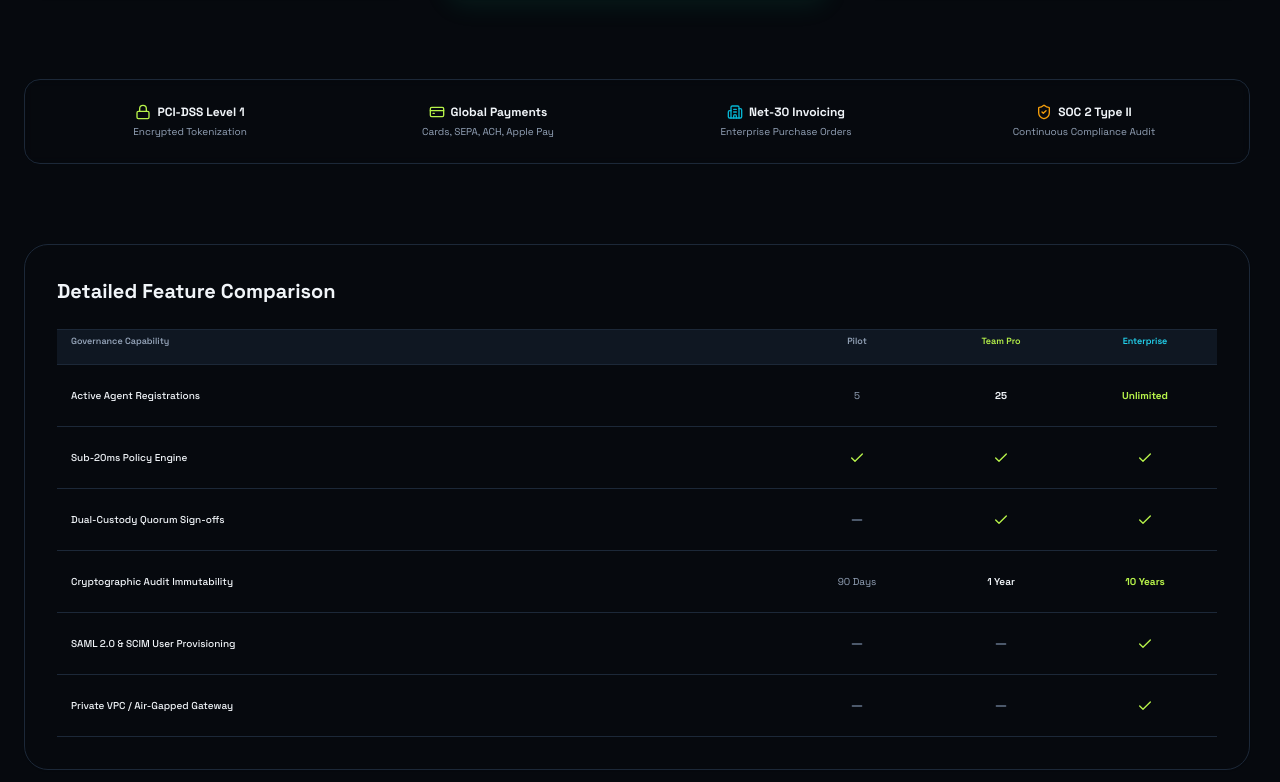
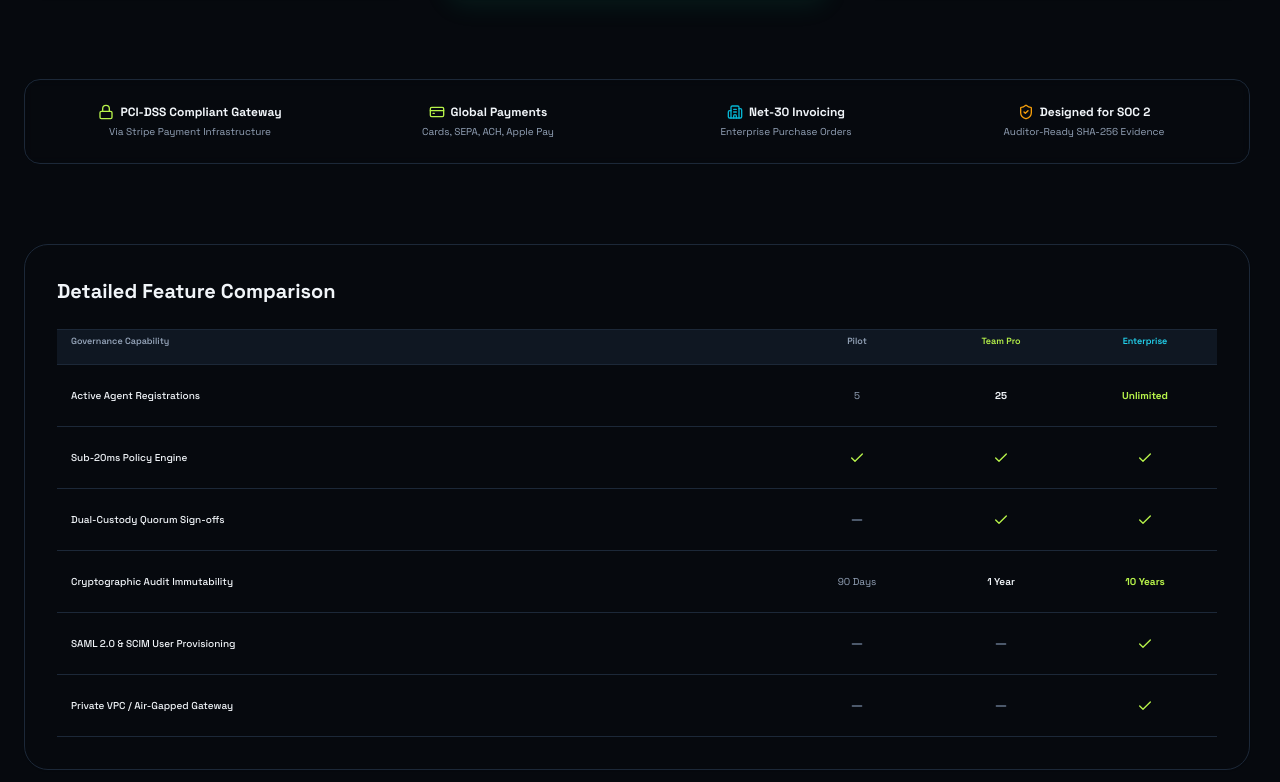
Before and after one commit to dibyandevelops/ai-agent-control-center, a Next.js app: page /pricing in a window 1280 px wide. Shown: the part 1038-1820 px from the top of the page. Built offline with nearby package versions, Linux system fonts and the light colour scheme; no server answers.

Commit message:
feat(compliance): align SOC 2, ISO 27001, and PCI-DSS claims to audit-ready language

```diff
--- a/src/components/dashboard/dialogs/compliance-certificate-dialog.tsx
+++ b/src/components/dashboard/dialogs/compliance-certificate-dialog.tsx
@@ -72,10 +72,10 @@ export function ComplianceCertificateDialog({
             </div>
             <div>
               <h2 className="text-lg font-bold text-sentinel-text">
-                SOC 2 & ISO 27001 Compliance Certificate
+                SOC 2 & ISO 27001 Audit Evidence Export
               </h2>
               <p className="text-xs text-sentinel-muted">
-                Cryptographically signed attestation and tamper-evident hash evidence
+                Cryptographically signed proof and tamper-evident hash evidence designed for SOC 2 & ISO 27001 alignment
               </p>
             </div>
           </div>
@@ -86,7 +86,7 @@ export function ComplianceCertificateDialog({
               </span>
             ) : (
               <span className="hidden sm:inline-flex rounded-full bg-emerald-500/10 border border-emerald-500/25 px-2.5 py-1 text-[10px] font-bold text-emerald-600 dark:text-sentinel-lime uppercase tracking-wider shrink-0">
-                Live Attestation
+                Live Evidence Chain
               </span>
             )
           ) : null}
@@ -96,7 +96,7 @@ export function ComplianceCertificateDialog({
           <div className="py-16 text-center space-y-3">
             <div className="inline-block h-8 w-8 animate-spin rounded-full border-2 border-emerald-500 border-t-transparent dark:border-sentinel-lime" />
             <p className="text-xs font-semibold text-sentinel-muted">
-              Evaluating SHA-256 chain integrity & generating attestation…
+              Evaluating SHA-256 chain integrity & generating audit evidence…
             </p>
           </div>
         ) : certificate ? (
@@ -115,7 +115,7 @@ export function ComplianceCertificateDialog({
                 </div>
               </div>
               <span className="rounded-full bg-emerald-600/20 px-2.5 py-1 text-[11px] font-bold text-emerald-700 dark:text-sentinel-lime uppercase tracking-wider">
-                Audited
+                Audit-Ready
               </span>
             </div>
 
@@ -135,10 +135,10 @@ export function ComplianceCertificateDialog({
 
               <div className="rounded-xl border border-sentinel-line bg-sentinel-canvas p-3">
                 <span className="font-bold text-sentinel-muted uppercase tracking-wider text-[10px]">
-                  Compliance Standard
+                  Target Alignment Standard
                 </span>
                 <p className="mt-1 font-semibold text-sentinel-text">
-                  SOC 2 Type II / ISO 27001 Annex A.12
+                  SOC 2 Type II / ISO 27001 Annex A.12 Alignment
                 </p>
                 <p className="text-[11px] text-sentinel-muted">NIST SP 800-53 AU-9</p>
               </div>
--- a/src/components/dashboard/views/audit-view.tsx
+++ b/src/components/dashboard/views/audit-view.tsx
@@ -34,7 +34,7 @@ function generateDemoComplianceCertificate(auditEvents: AuditEvent[]): Complianc
     certificate: {
       certificateId: certId,
       issuedAt,
-      standard: "SOC 2 Type II (CC6.1, CC6.2) & ISO/IEC 27001:2022 A.12.4",
+      standard: "Designed for SOC 2 Type II (CC6.1, CC6.2) & ISO/IEC 27001:2022 A.12.4 Alignment",
       issuer: "SentinelOps Cryptographic Trust Authority",
       attestationDigest: "sha256:7f83b1657ff1fc53b92dc18148a1d65dfc2d4b1fa3d677284addd200126d9069",
       organization: {
@@ -375,7 +375,7 @@ export function AuditView({
                 className="mt-2 inline-flex items-center gap-1.5 text-xs font-bold text-emerald-700 dark:text-sentinel-lime hover:underline"
               >
                 <Award className="h-3.5 w-3.5" />
-                <span>View & Download Signed SOC 2 Attestation Package</span>
+                <span>View & Download Audit Evidence Package (SOC 2 Aligned)</span>
               </button>
             ) : null}
           </div>
--- a/src/components/landing/approval-demo.tsx
+++ b/src/components/landing/approval-demo.tsx
@@ -174,7 +174,7 @@ export function ApprovalDemo() {
 
   function downloadEvidence() {
     const evidence = {
-      attestationStandard: "SOC 2 Type II & ISO/IEC 27001",
+      attestationStandard: "Designed for SOC 2 Type II & ISO/IEC 27001 Alignment",
       requestId: `req-${activeId}-2026-0727`,
       agent: scenario.agent,
       action: scenario.action,
@@ -386,7 +386,7 @@ export function ApprovalDemo() {
                   <div className={evidenceRow}><dt>Result</dt><dd>{finalDecision}</dd></div>
                 </dl>
                 <button className="mt-[11px] flex items-center gap-2 rounded-lg border border-sentinel-line bg-sentinel-surface-raised px-2.5 py-1.5 text-[10px] font-semibold text-sentinel-text transition hover:border-emerald-600 dark:hover:border-sentinel-lime [&_svg]:w-3.5" type="button" onClick={downloadEvidence}>
-                  <Download /> Download SOC 2 Attestation (.json)
+                  <Download /> Download Audit Evidence (.json)
                 </button>
               </>
             )}
--- a/src/components/landing/hero-section.tsx
+++ b/src/components/landing/hero-section.tsx
@@ -31,7 +31,7 @@ export function HeroSection() {
             <span className="animate-ping absolute inline-flex h-full w-full rounded-full bg-emerald-500 dark:bg-sentinel-lime opacity-75" />
             <span className="relative inline-flex rounded-full h-2 w-2 bg-emerald-500 dark:bg-sentinel-lime" />
           </span>
-          <span>SentinelOps v2.5 · 5s Undo Grace · SOC 2 Attestation · Turnstile Bot Defense</span>
+          <span>SentinelOps v2.5 · 5s Undo Grace · Designed for SOC 2 · Turnstile Bot Defense</span>
         </div>
 
         <h1 className="m-0 max-w-[660px] text-[clamp(58px,5.35vw,90px)] font-black leading-[0.96] tracking-[-0.065em] max-xl:text-[clamp(52px,5vw,68px)] max-[760px]:text-[clamp(47px,14vw,65px)] max-[760px]:leading-[0.99]">
@@ -63,7 +63,7 @@ export function HeroSection() {
 
         <div className="mt-6 flex flex-wrap items-center gap-x-5 gap-y-2 text-xs text-sentinel-muted pt-4 border-t border-sentinel-line">
           <span className="flex items-center gap-1.5 text-sentinel-text font-semibold">
-            <CheckCircle2 className="h-4 w-4 text-emerald-600 dark:text-sentinel-lime" /> SOC 2 & ISO 27001 Proofs
+            <CheckCircle2 className="h-4 w-4 text-emerald-600 dark:text-sentinel-lime" /> Designed for SOC 2 & ISO 27001
           </span>
           <span>• 5-Sec Undo Grace</span>
           <span>• Sub-20ms Policy SLA</span>
--- a/src/components/landing/pricing-section.tsx
+++ b/src/components/landing/pricing-section.tsx
@@ -51,8 +51,8 @@ export function PricingSection() {
       a: "When an approver clicks Approve or Deny in Slack or the web dashboard, SentinelOps holds the decision in an optimistic reversible buffer for 5 seconds. Operators can click 'Undo' to cancel mistakes before irreversible downstream tool dispatch occurs.",
     },
     {
-      q: "How are SOC 2 and ISO 27001 compliance evidence packages generated?",
-      a: "SentinelOps generates one-click cryptographically signed attestation certificates. Every agent call, approver identity, policy rule, and timestamp is anchored into a tamper-evident SHA-256 Merkle chain that auditors can independently verify.",
+      q: "How does SentinelOps support SOC 2 and ISO 27001 audit preparation?",
+      a: "SentinelOps generates one-click cryptographically signed audit evidence packages. Every agent call, approver identity, policy rule, and timestamp is anchored into a tamper-evident SHA-256 Merkle chain that external auditors can independently verify.",
     },
     {
       q: "How does SentinelOps count and discover agents?",
@@ -256,9 +256,9 @@ export function PricingSection() {
         <div className="space-y-1">
           <div className="flex items-center justify-center gap-1.5 text-emerald-600 dark:text-sentinel-lime">
             <Lock className="h-4 w-4" />
-            <strong className="text-xs font-bold text-sentinel-text">PCI-DSS Level 1</strong>
+            <strong className="text-xs font-bold text-sentinel-text">PCI-DSS Compliant Gateway</strong>
           </div>
-          <p className="text-[10px] text-sentinel-muted">Encrypted Tokenization</p>
+          <p className="text-[10px] text-sentinel-muted">Via Stripe Payment Infrastructure</p>
         </div>
         <div className="space-y-1">
           <div className="flex items-center justify-center gap-1.5 text-emerald-600 dark:text-sentinel-lime">
@@ -277,9 +277,9 @@ export function PricingSection() {
         <div className="space-y-1">
           <div className="flex items-center justify-center gap-1.5 text-amber-500">
             <ShieldCheck className="h-4 w-4" />
-            <strong className="text-xs font-bold text-sentinel-text">SOC 2 Type II</strong>
+            <strong className="text-xs font-bold text-sentinel-text">Designed for SOC 2</strong>
           </div>
-          <p className="text-[10px] text-sentinel-muted">Continuous Compliance Audit</p>
+          <p className="text-[10px] text-sentinel-muted">Auditor-Ready SHA-256 Evidence</p>
         </div>
       </div>
 
--- a/src/components/landing/security-section.tsx
+++ b/src/components/landing/security-section.tsx
@@ -45,7 +45,7 @@ const layers = [
   { label: "Identity", detail: "Users, agents, SAML 2.0 / SCIM, Turnstile bot shield", icon: Fingerprint },
   { label: "Policy", detail: "Deterministic rules, context, risk scores, velocity limits", icon: ShieldCheck },
   { label: "Approvals", detail: "Slack interactive blocks, web dashboard, 5s undo window", icon: Timer },
-  { label: "Audit & Proofs", detail: "SOC 2 Type II & ISO 27001 signed cryptographic certificates", icon: ClipboardCheck },
+  { label: "Audit & Proofs", detail: "Tamper-evident SHA-256 audit ledger designed for SOC 2 & ISO 27001 readiness", icon: ClipboardCheck },
 ] as const;
 
 const recentInnovations = [
@@ -56,8 +56,8 @@ const recentInnovations = [
     badge: "Operational Safety",
   },
   {
-    title: "One-Click Compliance Attestation",
-    desc: "Generate cryptographically verifiable SOC 2 Type II and ISO/IEC 27001 evidence packages with SHA-256 root hashes and zero tamper anomalies.",
+    title: "Auditor-Ready Evidence Export",
+    desc: "Generate cryptographically verifiable SHA-256 evidence packages formatted for SOC 2 and ISO 27001 auditor review.",
     icon: ShieldCheck,
     badge: "Audit & Legal Ready",
   },
@@ -76,8 +76,8 @@ const recentInnovations = [
 ] as const;
 
 const controls = [
-  "SOC 2 Type II Attestation",
-  "ISO/IEC 27001 Mapping",
+  "Designed for SOC 2 Alignment",
+  "ISO/IEC 27001 Control Mapping",
   "5s Undo Grace Window",
   "SHA-256 Merkle Seals",
   "Turnstile Bot Shield",
--- a/src/components/pricing/dodo-payments-checkout-dialog.tsx
+++ b/src/components/pricing/dodo-payments-checkout-dialog.tsx
@@ -211,11 +211,11 @@ export function DodoPaymentsCheckoutDialog({
                 </li>
                 <li className="flex items-center gap-2">
                   <Check className="h-3.5 w-3.5 text-teal-400 shrink-0" />
-                  <span>{plan.maxAgents} autonomous agent slots</span>
+                  <span>{plan.agents ? `${plan.agents} autonomous agent slots` : "Unlimited agent slots"}</span>
                 </li>
                 <li className="flex items-center gap-2">
                   <Check className="h-3.5 w-3.5 text-teal-400 shrink-0" />
-                  <span>{plan.slaGuarantee} uptime SLA</span>
+                  <span>{plan.repositories ? `${plan.repositories} connected repositories` : "Unlimited repositories"}</span>
                 </li>
                 <li className="flex items-center gap-2">
                   <Check className="h-3.5 w-3.5 text-teal-400 shrink-0" />
--- a/src/components/pricing/stripe-checkout-dialog.tsx
+++ b/src/components/pricing/stripe-checkout-dialog.tsx
@@ -330,7 +330,7 @@ export function StripeCheckoutDialog({
 
             <div className="flex items-center justify-center gap-2 text-[10px] text-sentinel-dim">
               <ShieldCheck className="h-3.5 w-3.5 text-sentinel-lime" />
-              <span>Guaranteed 14-day money back · Encrypted PCI-DSS Level 1 Compliant</span>
+              <span>Guaranteed 14-day money back · Stripe-Secured (PCI-DSS Level 1 Gateway)</span>
             </div>
           </form>
         )}
```
Also changed, not shown: src/lib/server/dodopayments.ts (+4 -6 lines), 1 other file (tests, documents, lock files or other folders).
